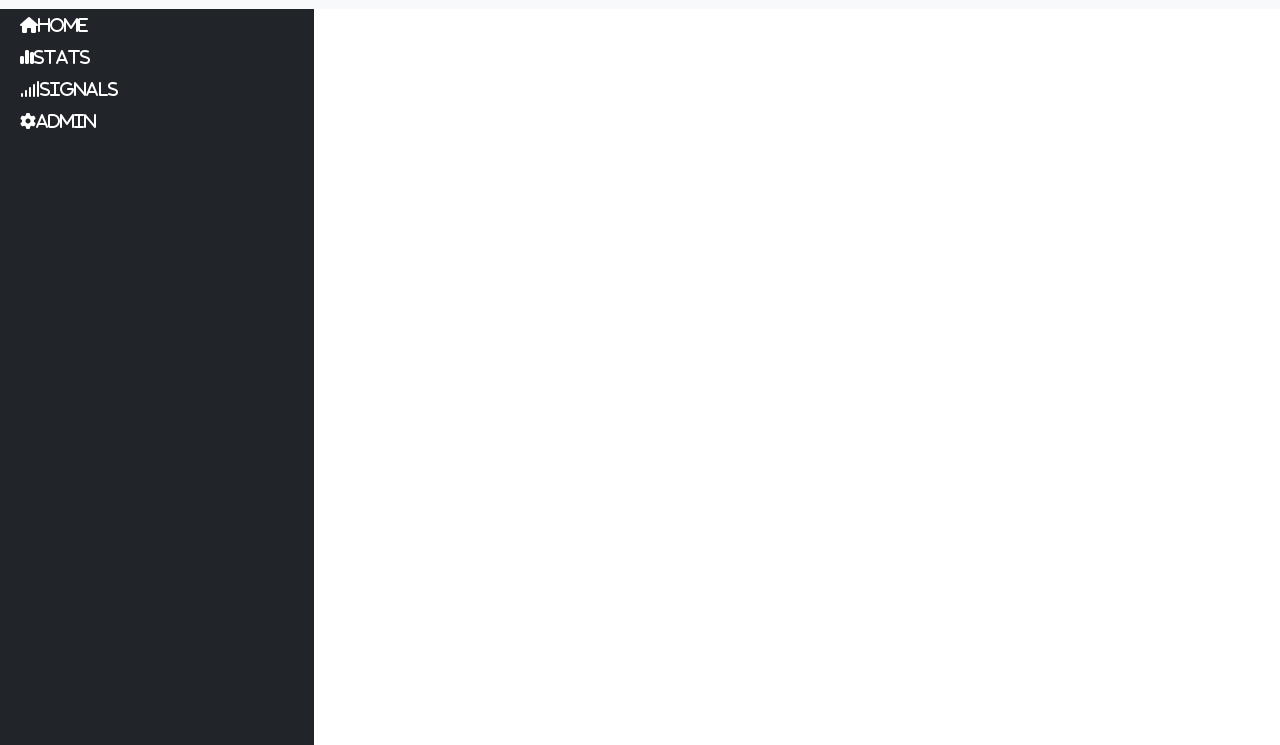
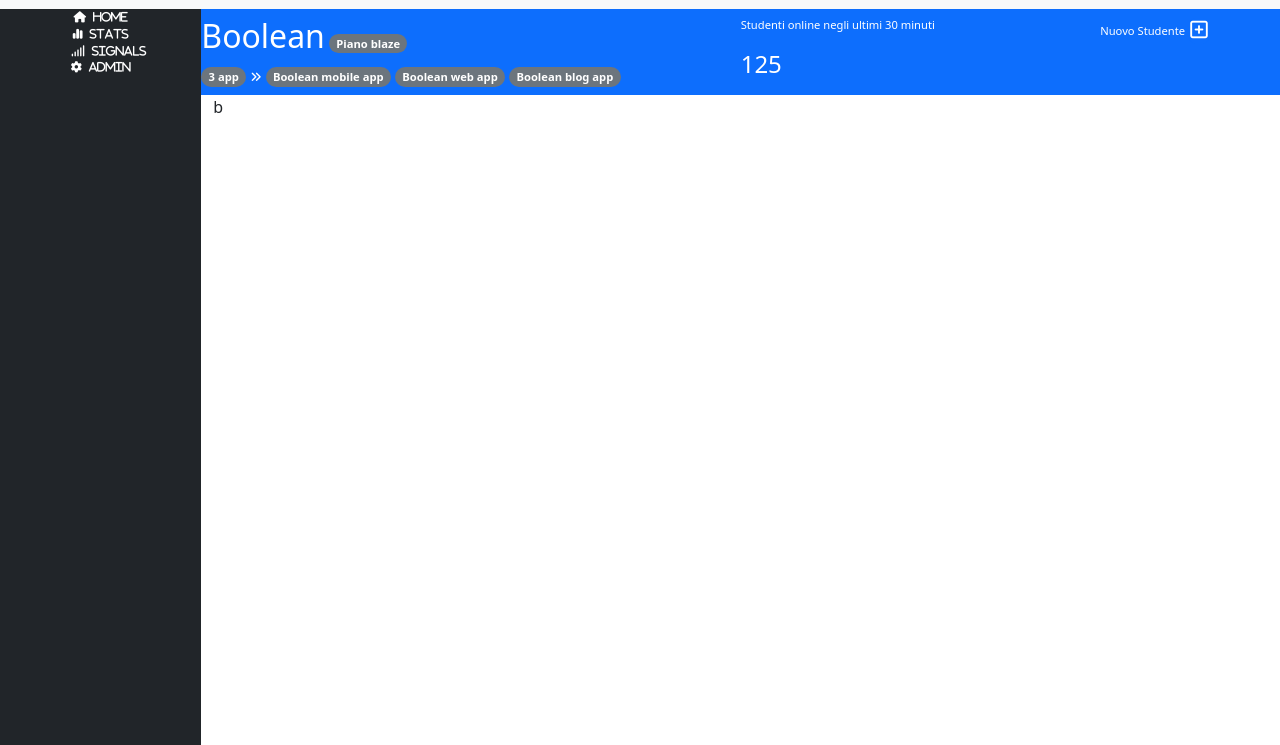
Before and after one commit to GiuseppeDeRosa1992/html-css-bootstrap-dashboard, a plain HTML site: page index.html in a window 1280 px wide. Shown: the part 55-800 px from the top of the page. Drawn offline with nearby package versions, Linux system fonts and the light colour scheme.

Commit message:
added section content-top and fixed bug setion sidebar

```diff
--- a/css/style.css
+++ b/css/style.css
@@ -6,3 +6,7 @@ header {
 main {
     height: 92vh;
 }
+
+.my-fs {
+    font-size: 0.7rem;
+}
--- a/index.html
+++ b/index.html
@@ -44,27 +44,81 @@
 
     <!-- MAIN CHE COMPRENDE UNA SIDEBAR A SINISTRA E POI A DESTRA UNA RIGA CON DUE COLONNE DA 8 E 4 E SOTTOCOLONNE DA 12 CON DUE SEZIONI CIASCUNA TUTTO 90VH -->
     <main>
-        <div class="container-fluid d-flex h-100 w-100">
+        <div class="container-fluid d-flex h-100 p-0">
             <!-- SEZIONE SIDEBAR -->
             <div class="row w-100">
-                <div class="col-3 bg-dark">
-                    <section id="sidebar p-3">
-                        <div class="row flex-column h-100 justify-content-between">
-                            <div class="col-4">
-                                <a href="#" class="text-decoration-none">
-                                    <i class="fa-solid fa-house text-white p-2">Home</i>
-                                </a>
-                                <a href="#" class="text-decoration-none">
-                                    <i class="fa-solid fa-chart-simple text-white p-2">Stats</i>
-                                </a>
-                                <a href="#" class="text-decoration-none">
-                                    <i class="fa-solid fa-signal text-white p-2">Signals</i>
-                                </a>
+                <div class="col-2 bg-dark pe-0">
+                    <section id="sidebar row h-100">
+                            <div class="col-12 p-0">
+                                <div class="text-center my-fs">
+                                    <a href="#" class="text-decoration-none">
+                                        <i class="fa-solid fa-house text-white">
+                                            <span class="ms-1">Home</span>
+                                        </i>
+                                    </a>
+                                </div>
+                                <div class="text-center my-fs">
+                                    <a href="#" class="text-decoration-none">
+                                        <i class="fa-solid fa-chart-simple text-white">
+                                            <span class="ms-1">Stats</span>
+                                        </i>
+                                    </a>
+                                </div>
+                                <div class="text-center my-fs">
+                                    <a href="#" class="text-decoration-none">
+                                        <i class="fa-solid fa-signal text-white ps-3">
+                                            <span class="ms-1">Signals</span>
+                                        </i>
+                                    </a>
+                                </div>
                             </div>
-                            <div class="col-2">
-                                <i class="fa-solid fa-gear text-white p-2">Admin</i>
+                            <div class="col-12 p-0">
+                                <div class="text-center my-fs">
+                                    <i class="fa-solid fa-gear text-white">
+                                        <span class="ms-1">Admin</span>
+                                    </i>
+                                </div>
                             </div>
-                        </div>
+                    </section>
+                </div>
+                <div class="col-10 pe-0">
+                    <!-- SEZIONE CONTENT CON TOP E BOTTOM -->
+                    <section id="content">
+                        <!-- SEZIONE CONTENT TOP -->
+                        <section id="content-top width-100">
+                            <div class="row py-2 bg-primary">
+                                <div class="col-6 p-0 text-white">
+                                    <h2 class="d-inline-block">Boolean</h2>
+                                    <span class="badge rounded-pill bg-secondary my-fs">Piano blaze</span> <br>
+                                    <span class="badge rounded-pill bg-secondary my-fs">3 app</span>
+                                    <i class="fa-solid fa-angles-right my-fs"></i>
+                                    <span class="badge rounded-pill bg-secondary my-fs">Boolean mobile app</span>
+                                    <span class="badge rounded-pill bg-secondary my-fs">Boolean web app</span>
+                                    <span class="badge rounded-pill bg-secondary my-fs">Boolean blog app</span>
+                                </div>
+                                <div class="col-4 text-white p-0">
+                                    <p class="p-0 my-fs">Studenti online negli ultimi 30 minuti</p>
+                                    <h4>125</h4>
+                                </div>
+                                <div class="col-2 text-white p-0">
+                                    <span class="my-fs">Nuovo Studente</span>
+                                    <div class="dropdown d-inline-block">
+                                        <button class="btn btn-primary p-0" type="button" data-bs-toggle="dropdown" aria-expanded="false">
+                                            <i class="fa-regular fa-square-plus fs-5"></i>
+                                        </button>
+                                        <ul class="dropdown-menu">
+                                          <li><a class="dropdown-item" href="#">Action</a></li>
+                                          <li><a class="dropdown-item" href="#">Another action</a></li>
+                                          <li><a class="dropdown-item" href="#">Something else here</a></li>
+                                        </ul>
+                                      </div>
+                                </div>
+                            </div>
+                        </section>
+                        <!-- SEZIONE CONTENT BOTTOM -->
+                        <section id="content-bottom py-5">
+                            <p>b</p>
+                        </section>
                     </section>
                 </div>
             </div>
```
